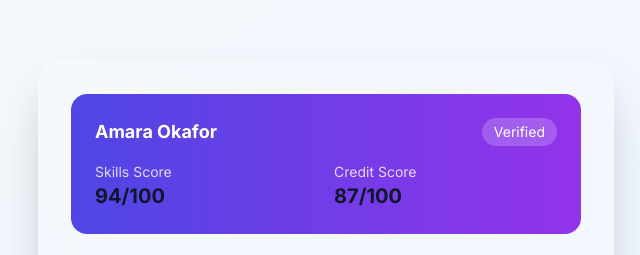
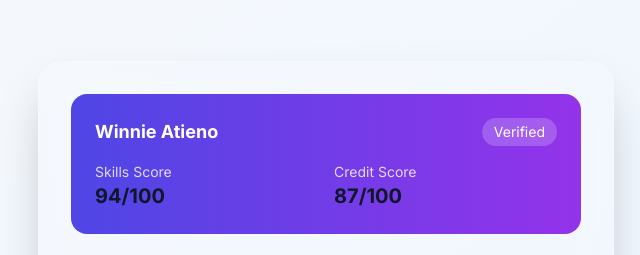
Before and after one commit to digitalpassport0/digitalpassport0.github.io, a plain HTML site: page index.html in a window 1280 px wide. Shown: the part 1837-2092 px from the top of the page, 634-1274 px from the left. Drawn offline with nearby package versions, Linux system fonts and the light colour scheme.

Commit message:
Update index.html

```diff
--- a/index.html
+++ b/index.html
@@ -542,7 +542,7 @@
                     <div class="glass-card p-8 rounded-3xl shadow-2xl">
                         <div class="bg-gradient-to-r from-indigo-600 to-purple-600 p-6 rounded-2xl mb-6">
                             <div class="flex items-center justify-between text-white mb-4">
-                                <h3 class="text-lg font-bold">Amara Okafor</h3>
+                                <h3 class="text-lg font-bold">Winnie Atieno</h3>
                                 <div class="text-sm bg-white bg-opacity-20 px-3 py-1 rounded-full">Verified</div>
                             </div>
                             <div class="grid grid-cols-2 gap-4 text-sm">
```
